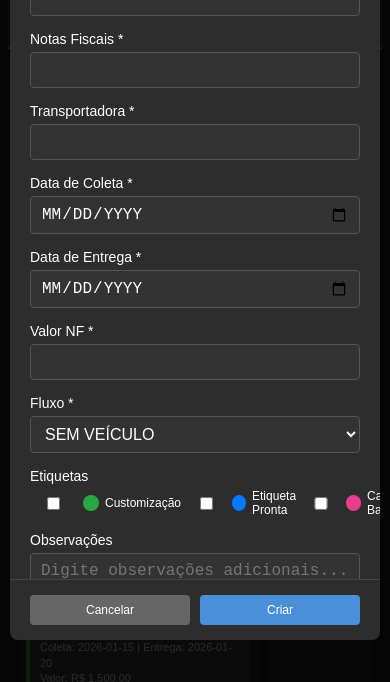
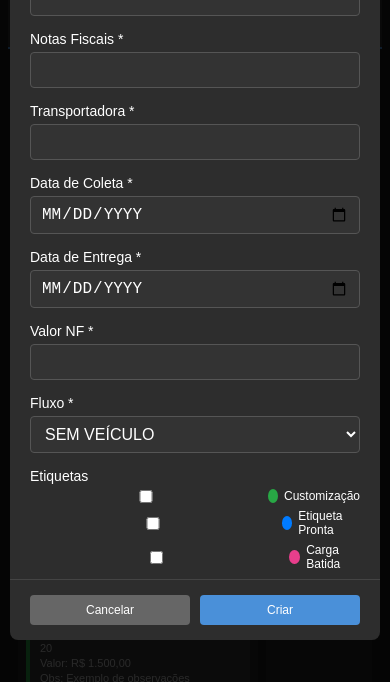
Before and after one commit to MickJr78/kanban-board-logistica-wap, a plain HTML site: page index.html in a window 390 px wide. Both pictures are taken after a click on the button "Novo Card". Shown: the part 162-844 px from the top of the page. Drawn offline with Linux system fonts and the light colour scheme.

Commit message:
Updating CSS Media Queries

```diff
--- a/css/style.css
+++ b/css/style.css
@@ -511,16 +511,10 @@ textarea {
 }
 
 .checkbox-group {
-  display: flex;
+  display: grid;
   grid-template-columns: 1fr 1fr;
   gap: 6px;
   align-items: center;
-  justify-content: space-between;
-
-  /* Fixes checkboxes position to left on card creator/editor modal */
-  /* justify-items: start; */
-
-
 }
 
 .checkbox-label {
@@ -622,40 +616,29 @@ body.light-theme .history-item {
   gap: 4px;
   flex-wrap: wrap;
   margin-top: 8px;
-  margin-bottom: 4px;
-  width: 30%;
 }
 
 .indicator {
-  display: flex;
+  width: 16px;
+  height: 16px;
+  border-radius: 50%;
+  display: inline-block;
 }
 
 .indicator.customizacao {
   background: #28a745;
-  width: 50px;
-  height: 16px;
-  border-radius: 50%;
 }
 
 .indicator.etiquetaPronta {
   background: #007bff;
-  width: 40px;
-  height: 16px;
-  border-radius: 50%;
 }
 
 .indicator.cargaBatida {
   background: #e83e8c;
-  width: 40px;
-  height: 16px;
-  border-radius: 50%;
 }
 
 .indicator.cargaConsolidada {
   background: #ffc107;
-  width: 45px;
-  height: 16px;
-  border-radius: 50%;
 }
 
 .card-info {
@@ -841,10 +824,11 @@ body.light-theme .summary-total {
  .offline-banner.hidden {
    display: none;
  }
-/* =========================================================
+
+ /* =========================================================
    TELAS CORPORATIVAS / TVS 42"+ / 2K / 4K
    ========================================================= */
-/*
+
 @media screen and (min-width: 2560px) {
 
   .kanban-container {
@@ -1192,4 +1176,3 @@ body.light-theme .summary-total {
     font-size: 11px;
   }
 }
-*/
```
